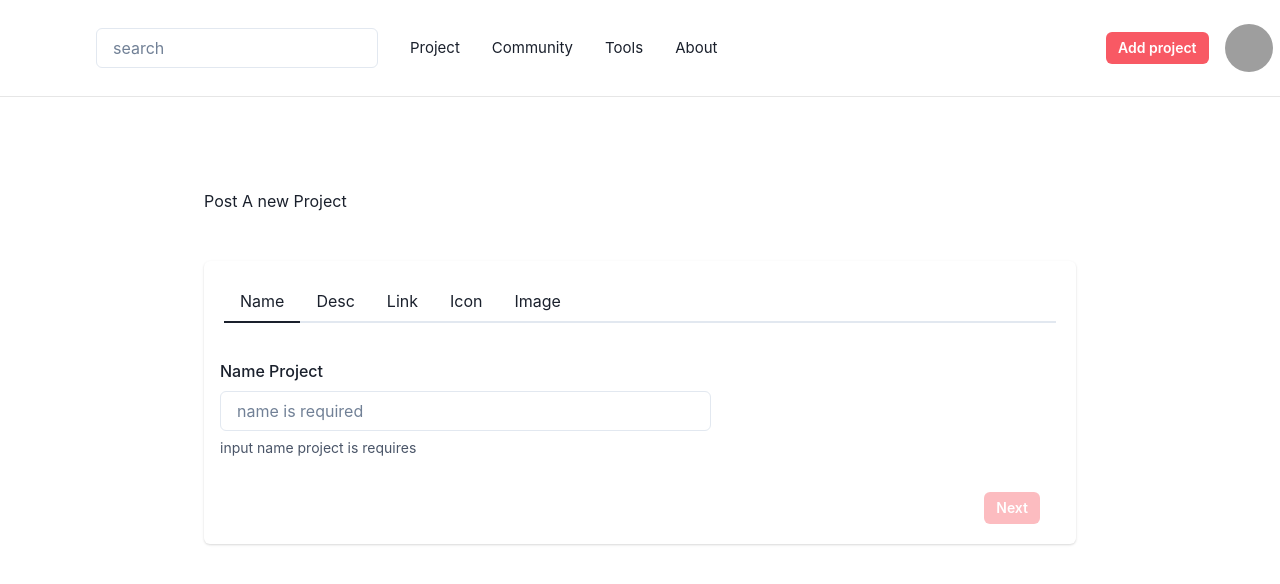
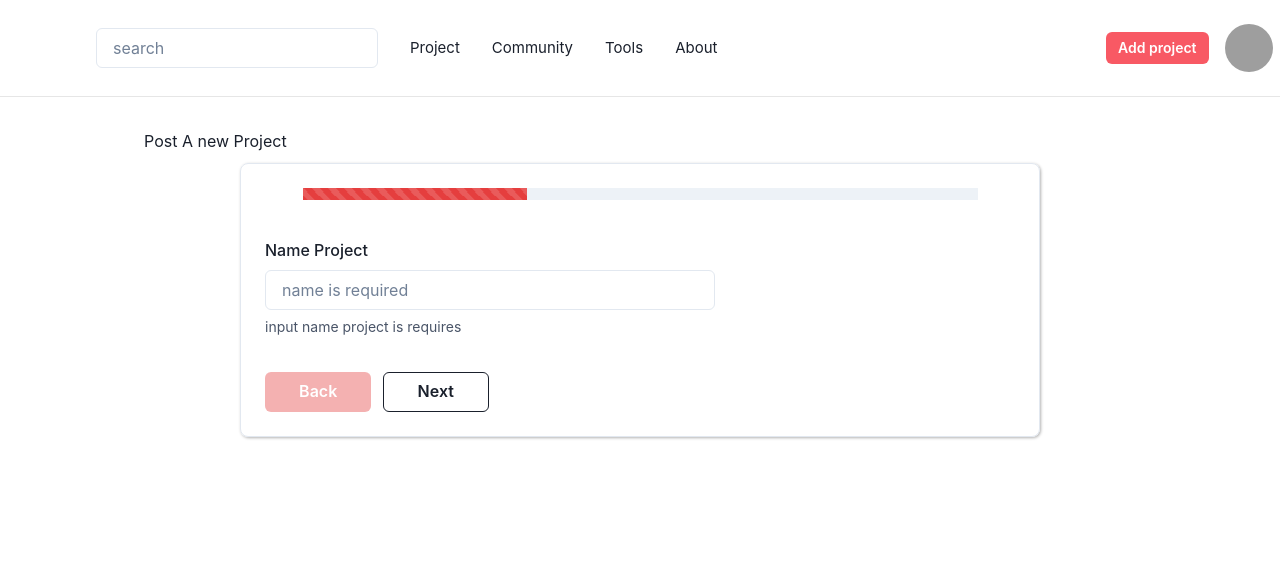
Before and after one commit to Dickyrdiar/graphQlProject, a React (Create React App) app: page /upload-project in a window 1280 px wide. Shown: the top 584 px of the page. Built offline with nearby package versions, Linux system fonts and the light colour scheme; grey boxes are pictures that could not be loaded; some icons are missing.

Commit message:
create multiform in project

```diff
--- a/package.json
+++ b/package.json
@@ -15,6 +15,7 @@
     "apollo-client": "^2.6.10",
     "apollo-link-ws": "^1.0.20",
     "axios": "^1.2.2",
+    "ckeditor4-react": "^4.1.1",
     "dotenv": "^16.0.3",
     "eslint-plugin-react": "^7.31.11",
     "formik": "^2.2.9",
--- a/src/App.js
+++ b/src/App.js
@@ -2,8 +2,9 @@
 import "./App.css";
 import { Route, Routes } from "react-router-dom";
 import HomeIndex from "./container/Home";
-import FormUpload from "./container/uploadProject";
+// import FormUpload from "./container/uploadProject";
 import Header from "./components/Header";
+import Multistep from "./container/uploadProject/uploadAlternative";
 
 function App() {
   return (
@@ -11,7 +12,7 @@ function App() {
       <Header isLogin />
       <Routes>
         <Route path="/" element={<HomeIndex />} />
-        <Route path="/upload-project" element={<FormUpload />} />
+        <Route path="/upload-project" element={<Multistep />} />
       </Routes>
     </>
   );
--- a/src/container/uploadProject/index.js
+++ /dev/null
@@ -1,86 +0,0 @@
-/* eslint-disable no-unused-vars */
-import {
-  Box,
-  Card,
-  CardHeader,
-  Container,
-  Tabs,
-  TabList,
-  TabPanels,
-  Tab,
-  TabPanel,
-  Button,
-} from "@chakra-ui/react";
-import styled from "styled-components";
-import controllerUpload from "../../controller/upload.controller";
-import ButtonController from "../../utils/button";
-import FormController from "../../utils/form";
-
-const FormUpload = () => {
-  const controller = controllerUpload();
-
-  console.log("link", controller.link);
-  return (
-    <Main>
-      <Container maxW={"80%"}>
-        <Box padding={"60px"}>
-          <Box>Post A new Project</Box>
-
-          <Box mt={"12"} width={"100%"}>
-            <Card>
-              <Tabs colorScheme={"#f85964"}>
-                <CardHeader>
-                  <TabList>
-                    <Tab>Name</Tab>
-                    <Tab>Desc</Tab>
-                    <Tab>Link</Tab>
-                    <Tab>Icon</Tab>
-                    <Tab>Image</Tab>
-                  </TabList>
-                </CardHeader>
-
-                <Box>
-                  <TabPanels>
-                    <Box maxW={"60%"}>
-                      <TabPanel>
-                        <FormController
-                          onSubmit={controller.formik.handleSubmit}
-                          label={"Name Project"}
-                          type="text"
-                          desc={"input name project is requires"}
-                          placeholder={"name is required "}
-                          value={controller.formik.values.name}
-                          onChange={controller.formik.handleChange}
-                        />
-                      </TabPanel>
-                    </Box>
-                  </TabPanels>
-                </Box>
-              </Tabs>
-
-              <Box
-                display={"flex"}
-                justifyContent={"flex-end"}
-                padding={"20px"}
-              >
-                <ButtonController
-                  disabled={controller.link.length < 6}
-                  validColor
-                  color={"#ffff"}
-                  props={"Next"}
-                />
-              </Box>
-            </Card>
-          </Box>
-        </Box>
-      </Container>
-    </Main>
-  );
-};
-
-export default FormUpload;
-
-const Main = styled.div`
-  background-color: "#f0f0f5";
-  width: 100%;
-`;
--- /dev/null
+++ b/src/container/uploadProject/uploadAlternative.js
@@ -0,0 +1,109 @@
+import {
+  Box,
+  ButtonGroup,
+  Progress,
+  Flex,
+  Button,
+  Container,
+} from "@chakra-ui/react";
+import controllerUpload from "../../controller/upload.controller";
+import FormController from "../../utils/form";
+
+const Multistep = () => {
+  const controller = controllerUpload();
+
+  console.log("name", controller.name);
+
+  return (
+    <>
+      <Container maxW={"80%"}>
+        <Box>Post A new Project</Box>
+        <Box
+          borderWidth="1px"
+          rounded="lg"
+          shadow="1px 1px 3px rgba(0,0,0,0.3)"
+          maxWidth={800}
+          p={6}
+          m="10px auto"
+          as="form"
+        >
+          <Progress
+            hasStripe
+            value={controller.progress}
+            mb="5%"
+            mx="5%"
+            isAnimated
+            // color={"#f85964"}
+            colorScheme="red"
+          ></Progress>
+          {controller.step === 1 ? (
+            <Box maxW={"60%"}>
+              <FormController
+                label={"Name Project"}
+                type="text"
+                desc={"input name project is requires"}
+                placeholder={"name is required "}
+                value={controller.name}
+                onChange={controller.handleChangeInput}
+              />
+            </Box>
+          ) : controller.step === 2 ? (
+            <FormController />
+          ) : (
+            <FormController />
+          )}
+
+          <ButtonGroup mt="5%" w="100%">
+            <Flex w="100%" justifyContent="space-between">
+              <Flex>
+                <Button
+                  onClick={() => {
+                    controller.setStep(controller.step - 1);
+                    controller.setProgress(controller.progress - 33.33);
+                  }}
+                  isDisabled={controller.step === 1}
+                  colorScheme="red"
+                  variant="solid"
+                  w="7rem"
+                  mr="5%"
+                  // color={"#f85964"}
+                >
+                  Back
+                </Button>
+                <Button
+                  w="7em"
+                  isDisabled={controller.step === 3}
+                  onClick={() => {
+                    controller.setStep(controller.step + 1);
+                    if (controller.step === 3) {
+                      controller.setProgress(100);
+                    } else {
+                      controller.setProgress(controller.progress + 33.33);
+                    }
+                  }}
+                  colorScheme="#f85964"
+                  variant="outline"
+                >
+                  Next
+                </Button>
+              </Flex>
+
+              {controller.step === 3 ? (
+                <Button
+                  w="7rem"
+                  colorScheme="red"
+                  variant="solid"
+                  onClick={controller.handleUploadProject}
+                >
+                  Submit
+                </Button>
+              ) : null}
+            </Flex>
+          </ButtonGroup>
+        </Box>
+      </Container>
+    </>
+  );
+};
+
+export default Multistep;
--- a/src/controller/upload.controller.js
+++ b/src/controller/upload.controller.js
@@ -1,25 +1,58 @@
 // import { useFormik } from "formik";
 import { useState } from "react";
-import { useFormik } from "formik";
-import { uploadSchema } from "../models/yupValidation";
+import { useMutation } from "@apollo/client";
+import { add_project } from "../models/gql/projectList";
+import { useNavigate } from "react-router-dom";
+import { useToast } from "@chakra-ui/react";
 
 const controllerUpload = () => {
+  const [addProject] = useMutation(add_project);
+  const [loading, setLoading] = useState(false);
+  const [name, setName] = useState("");
+  const [desc, setDesc] = useState("");
   const [link, setLink] = useState("");
+  const [progress, setProgress] = useState(33.33);
+  const [step, setStep] = useState(1);
+  const toast = useToast();
 
-  const formik = useFormik({
-    initialValues: {
-      name: "",
-      desc: "",
-      link: "",
-    },
-    validationSchema: uploadSchema,
-  });
+  const handleUploadProject = async (event) => {
+    console.log("click");
+    try {
+      event.preventDefault();
+      setLoading(true);
+      await addProject({
+        variables: { name, desc, link },
+      });
+      useNavigate("/");
+    } catch (error) {
+      setLoading(false);
+      console.log("error", error);
+    }
+  };
 
-  const handleInputLink = (e) => {
+  const handleChangeInput = (e) => {
+    e.preventDefault();
+    setName(e.target.value);
+    setDesc(e.target.value);
     setLink(e.target.value);
   };
 
-  return { link, handleInputLink, formik };
+  return {
+    link,
+    loading,
+    handleUploadProject,
+    name,
+    desc,
+    setName,
+    setDesc,
+    setLink,
+    progress,
+    setProgress,
+    step,
+    setStep,
+    toast,
+    handleChangeInput,
+  };
 };
 
 export default controllerUpload;
--- a/src/models/gql/projectList.js
+++ b/src/models/gql/projectList.js
@@ -13,18 +13,17 @@ export const GET_PROJECT = gql`
   }
 `;
 
-// export const ADD_PROJECT = gql`
-//   mutation (name: $String, picture: $String, icon: $String desc: $Text, link: $Text) {
-//     insert_project(
-//       objects: { name: $name, desc: $desc, link: $link, icon: $icon, picture: $picture }
-//     ) {
-//       returning {
-//         name,
-//         desc,
-//         link,
-//         icon,
-//         picture
-//       }
-//     }
-//   }
-// `;
+export const add_project = gql`
+  mutation ($name: String, $desc: String, $url: String) {
+    Project(objects: { name: $name, desc: $desc, url: $url }) {
+      returning {
+        di_project
+        name
+        desc
+        url
+        icon
+        image
+      }
+    }
+  }
+`;
```
Also changed, not shown: src/components/formMultiStep/index.js (added, +80 -0 lines), src/utils/EditorDesc/index.js (added, +7 -0 lines), 1 other file (tests, documents, lock files or other folders).
